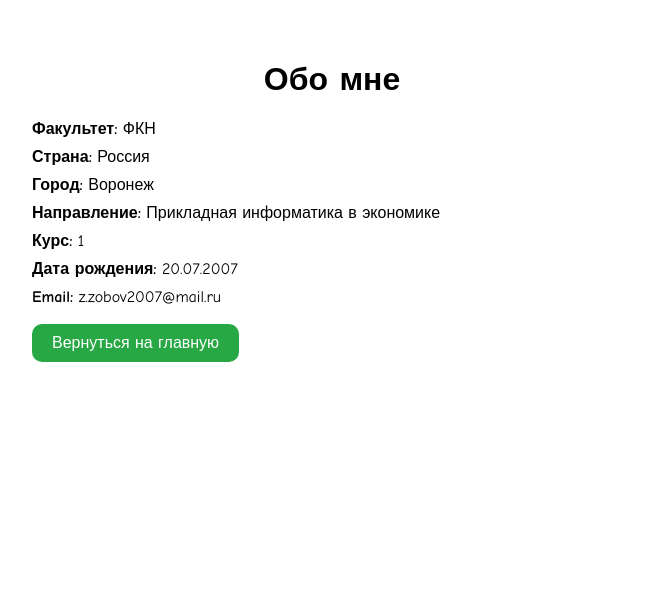
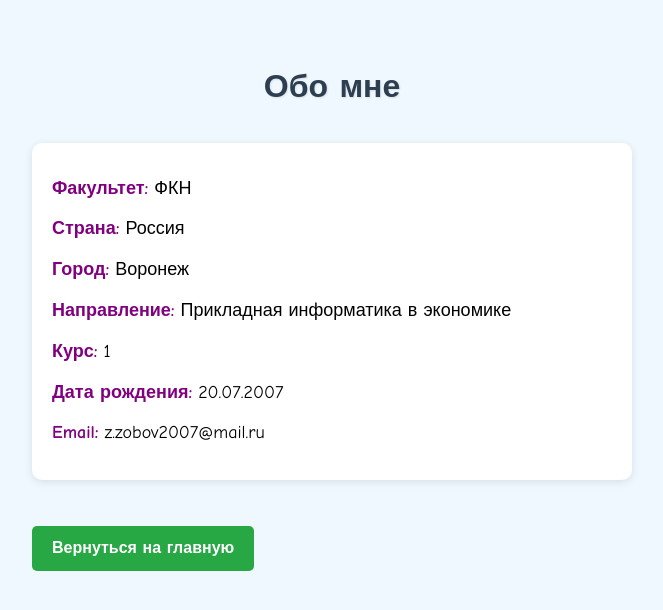
Before and after one commit to EastDIstrict/Projects, a plain HTML site: page about_me.html in a window 1280 px wide. Shown: the whole page, without its empty margins (308-971 px from the left). Drawn offline with Linux system fonts and the light colour scheme.

Commit message:
Add files via upload

```diff
--- a/about_me.html
+++ b/about_me.html
@@ -5,25 +5,49 @@
     <title>Обо мне</title>
     <style>
         body {
-            font-family: Comic Sans MS, sans-serif;
+            font-family: 'Comic Sans MS', sans-serif;
             padding: 40px;
-            background-color: white;
+            background-color: #f0f8ff;
             max-width: 600px;
             margin: 0 auto;
+            line-height: 1.6;
         }
+
         h1 {
             text-align: center;
+            color: #2c3e50;
+            text-shadow: 1px 1px 2px rgba(0,0,0,0.1);
+            margin-bottom: 30px;
         }
+
+        .info-block {
+            background-color: white;
+            padding: 20px;
+            border-radius: 10px;
+            box-shadow: 0 2px 8px rgba(0,0,0,0.1);
+        }
+
         p {
-            margin: 10px 0;
+            margin: 12px 0;
+            font-size: 18px;
         }
+
+        strong {
+            color: purple;
+        }
+
         a {
+            display: inline-block;
+            margin-top: 20px;
             padding: 10px 20px;
             background-color: #28a745;
             color: white;
             text-decoration: none;
-            border-radius: 10px;
+            border-radius: 5px;
+            font-weight: bold;
+            transition: background-color 0.3s;
         }
+
         a:hover {
             background-color: #218838;
         }
@@ -31,6 +55,7 @@
 </head>
 <body>
     <h1>Обо мне</h1>
+    <div class="info-block">
         <p><strong>Факультет:</strong> ФКН</p>
         <p><strong>Страна:</strong> Россия</p>
         <p><strong>Город:</strong> Воронеж</p>
@@ -38,6 +63,7 @@
         <p><strong>Курс:</strong> 1</p>
         <p><strong>Дата рождения:</strong> 20.07.2007</p>
         <p><strong>Email:</strong> z.zobov2007@mail.ru</p>
+    </div>
 
     <br>
     <a href="index.html">Вернуться на главную</a>
```
Lines whose indentation alone changed are shown as unchanged.
